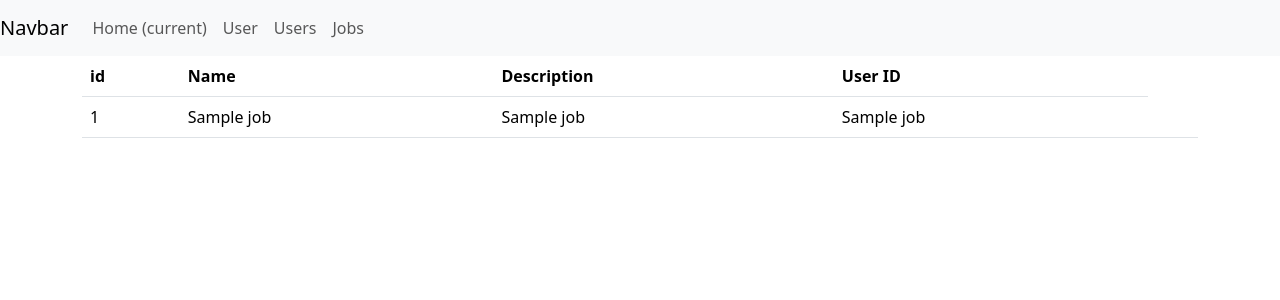
After one commit to tsadimasteaching/flask-demo, a Flask app: page /jobs in a window 1280 px wide. The commit adds this page. Shown: the top 300 px of the page. Run offline with Flask 3, Linux system fonts and the light colour scheme; a database or web service that is not in the repository returns one stand-in record (values such as "Sample title"); parts of the project's set-up code (start-up, migrations or seed data) failed here and were passed over; some libraries are stand-ins or nearby versions.

Commit message:
added /jobs

```diff
--- a/database.py
+++ b/database.py
@@ -1,7 +1,7 @@
 import os
 import psycopg2
 from dotenv import load_dotenv
-from models import User, DBUser
+from models import User, DBUser, DBJob
 
 dotenv_path = os.path.join(os.path.dirname(__file__), '.env')
 if os.path.exists(dotenv_path):
@@ -49,6 +49,17 @@ def get_users():
     cur.close()
     conn.close()
     return users
+
+def get_jobs():
+    conn = get_db_connection()
+    cur = conn.cursor()
+    cur.execute('SELECT * FROM jobs;')
+    rows = cur.fetchall()
+    jobs = [DBJob(id=row[0],name=row[1], description=row[2], user_id=row[3]) for row in rows]
+    cur.close()
+    conn.close()
+    return jobs
+
 
 def get_user(userid: int):
     conn = get_db_connection()
--- a/main.py
+++ b/main.py
@@ -6,7 +6,9 @@ import os
 import psycopg2
 import secrets
 from models import User
-from database import get_db_connection, init_db, get_users, save_user, get_user, delete_user, edit_user
+from database import (get_db_connection, init_db,
+                      get_users, save_user, get_user, delete_user, edit_user,
+                      get_jobs)
 app = Flask(__name__)
 bootstrap = Bootstrap5(app)
 csrf = CSRFProtect(app)
@@ -32,6 +34,12 @@ def show_users():
     users = get_users()
     print(users)
     return render_template('users/users.html', users=users)
+
+@app.route('/jobs')
+def show_jobs():
+    jobs = get_jobs()
+    print(jobs)
+    return render_template('jobs/jobs.html', jobs=jobs)
 
 @app.route('/user', methods=['GET', 'POST'])
 def show_user_form():
--- a/models.py
+++ b/models.py
@@ -17,6 +17,24 @@ class User:
     def age(self):
         return self.calc_age()
 
+
+class Job():
+    def __init__(self, name, description, user_id):
+        self.name = name
+        self.description = description
+        self.user_id = user_id
+
+    def __str__(self):
+        return f'{self.name}'
+
+class DBJob(Job):
+    def __init__(self, id,  name, description, user_id):
+        self.id = id
+        self.name = name
+        self.description = description
+        self.user_id = user_id
+
+
 class DBUser(User):
     def __init__(self, id, firstname, lastname, email, birth_year):
         self.id = id
--- a/templates/base.html
+++ b/templates/base.html
@@ -42,6 +42,9 @@
           <li class="nav-item">
             <a class="nav-link" href="/users">Users</a>
           </li>
+          <li class="nav-item">
+            <a class="nav-link" href="/jobs">Jobs</a>
+          </li>
         </ul>
       </div>
     </nav>
--- /dev/null
+++ b/templates/jobs/jobs.html
@@ -0,0 +1,34 @@
+{% extends 'base.html' %}
+{% block content %}
+<div class="container">
+
+    {% if jobs|length < 1 %}
+    <h1>No jobs</h1>
+    {% else %}
+<table class="table">
+  <thead>
+  <tr>
+    <th scope="col">id</th>
+    <th scope="col">Name</th>
+    <th scope="col">Description</th>
+    <th scope="col">User ID</th>
+  </tr>
+</thead>
+<tbody>
+{% for job in jobs %}
+  <tr scope="row">
+     <td>{{ job.id }}</td>
+    <td>{{ job.name }}</td>
+    <td>{{ job.description }}</td>
+    <td>{{ job.user_id }}</td>
+    <td>
+
+    </td>
+  </tr>
+{% endfor %}
+</tbody>
+</table>
+
+{% endif %}
+
+{% endblock%}
```
